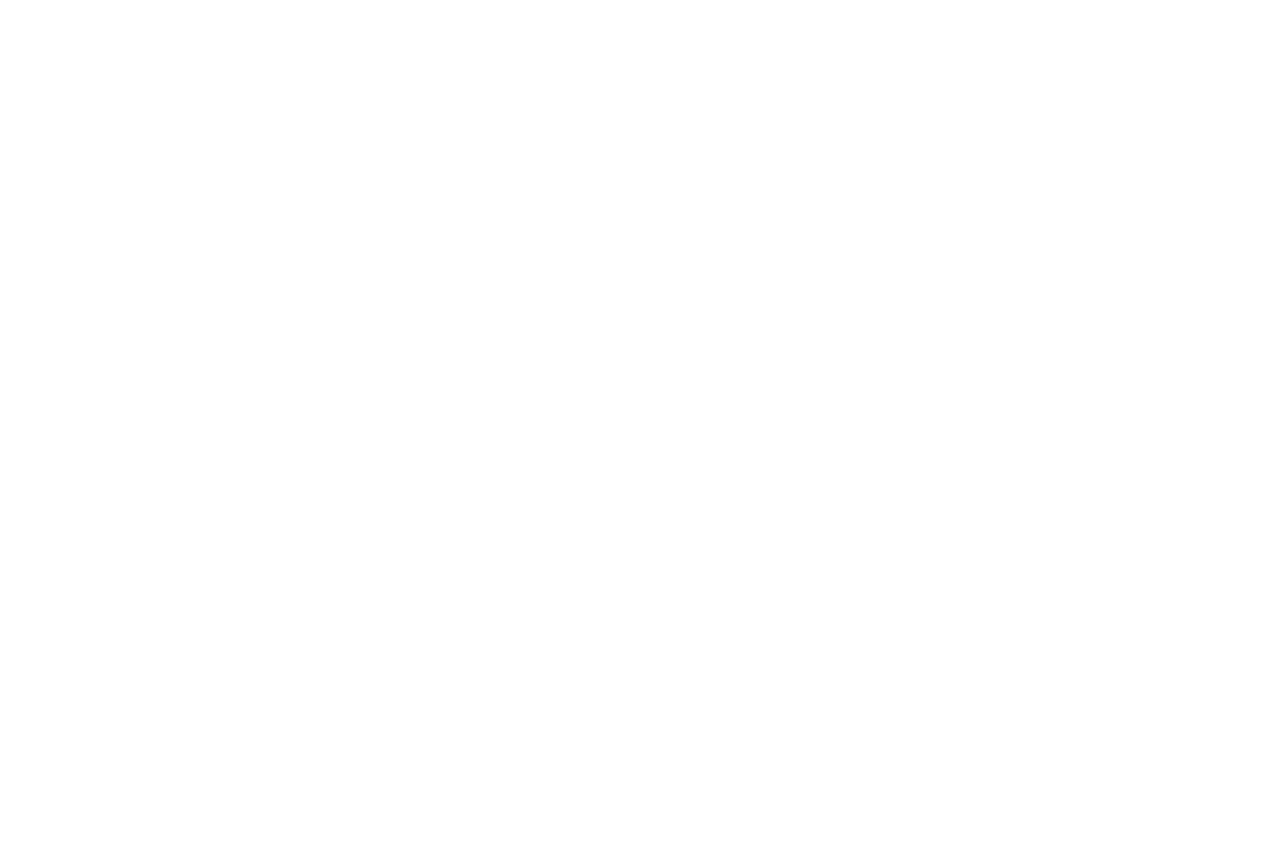
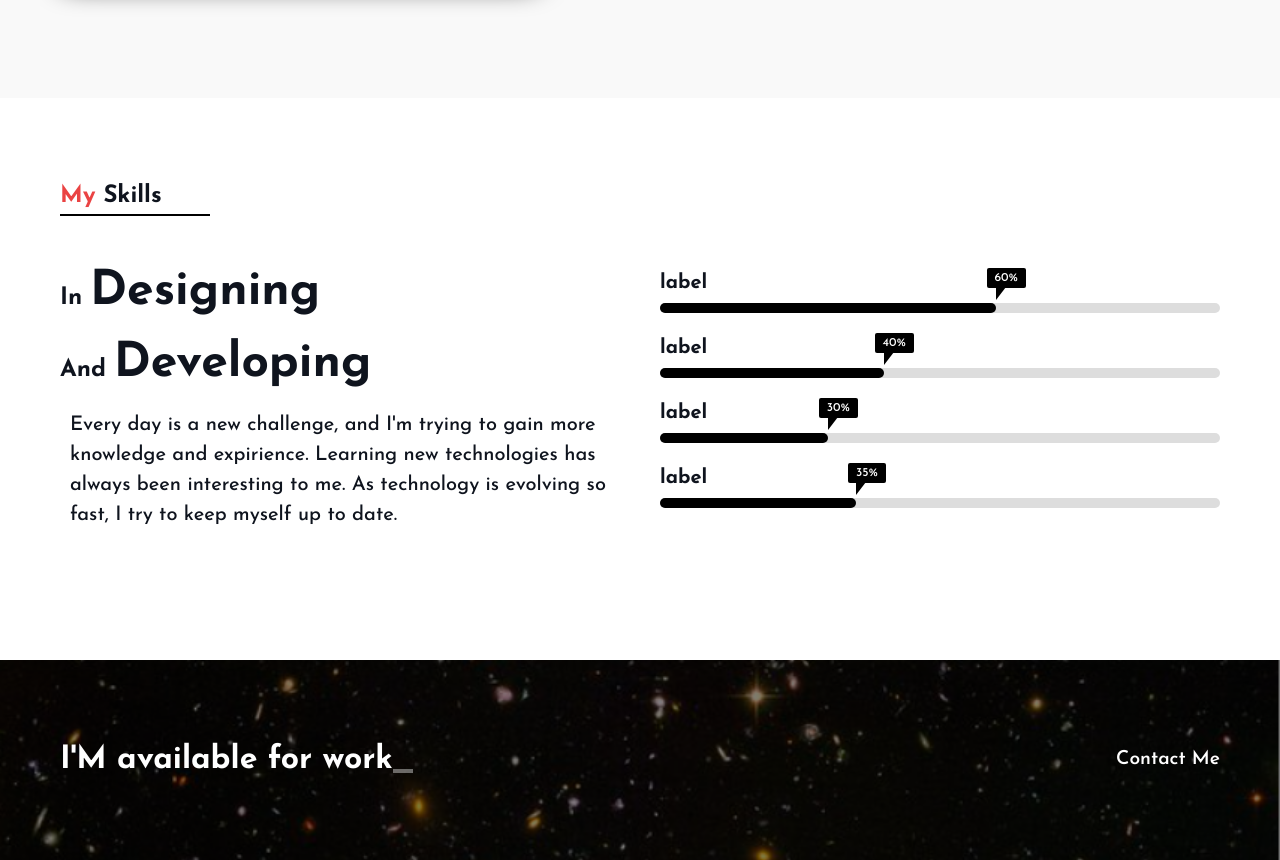
Before and after one commit to bulbulenallan/personal-portfolio, a React (Create React App) app: page / in a window 1280 px wide. Shown: the part 1574-2434 px from the top of the page. Before the commit the page ends 1552 px from the top, so only its background shows below. Built offline with nearby package versions, Linux system fonts and the light colour scheme.

Commit message:
added the skills section

```diff
--- a/src/App.js
+++ b/src/App.js
@@ -2,6 +2,7 @@
 import About from './components/About/About';
 import Home from './components/Home/Home';
 import Navbar from './components/Navbar/Navbar'; // Correct the import statement to include 'Home'
+import Skills from './components/Skills/Skills';
 
 function App() {
   return (
@@ -10,6 +11,7 @@
       <main>
       <Home/>
       <About/>
+      <Skills/>
       </main>
 
     </>
--- a/src/components/About/About.jsx
+++ b/src/components/About/About.jsx
@@ -13,7 +13,7 @@
             </div>
             <div className="grid">
                 <div className={styles['about-img']}>
-                    <img src="./images/ak.jpg" alt="Allan Kipchumba" />
+                    <img src="./images/c.jpeg" alt="Allan Kipchumba" />
                 </div>
                 <div className={styles['about-content']}>
 
--- a/src/components/Navbar/Navbar.jsx
+++ b/src/components/Navbar/Navbar.jsx
@@ -5,6 +5,7 @@
 const navLinks = [
     {id:"home",label:"Home"},
     {id:"about",label:"About"},
+    {id:"skills",label:"Skills"},
     {id:"portfolio",label:"Portfolio"},
     {id:"testimonials",label:"Testimonials"},
     {id:"contact",label:"Contact"},
--- /dev/null
+++ b/src/components/Reveal/Reveal.jsx
@@ -0,0 +1,36 @@
+import React, { useEffect, useRef } from 'react'
+
+const Reveal = ({children, threshold}) => {
+    const sectionRef = useRef(null);
+    useEffect(() => {
+        const options = {
+            rootMargin:"0px",
+            threshold: threshold || 0.1,
+        };
+
+        const callback = (entries, observer) =>{
+            entries.forEach((entry) => {
+                if (entry.isIntersecting){
+                    sectionRef.current.style.transform = "translateY(0px)";
+                    sectionRef.current.style.opacity = "1";
+                    observer.unobserve(entry.target);
+
+                }
+            });
+        };
+
+        const observer = new IntersectionObserver(callback,options);
+
+        observer.observe(sectionRef.current);
+
+        return () => {
+            observer.disconnect();
+        }
+
+    }, [threshold])
+  return (
+    <div ref={sectionRef} className="reveal">{children}</div>
+  )
+}
+
+export default Reveal
--- /dev/null
+++ b/src/components/Skills/SkillBar/SkillBar.jsx
@@ -0,0 +1,17 @@
+import React from 'react';
+import styles from './SkillBar.module.css';
+
+const SkillBar = ({label, percentage, style}) => {
+  return (
+    <div className={styles.bar}>
+        <div className={styles.label}>
+            <span>label</span>
+        </div>
+        <div className={style}>
+            <span data-percentage={percentage}></span>
+        </div>
+    </div>
+  )
+}
+
+export default SkillBar
--- /dev/null
+++ b/src/components/Skills/SkillBar/SkillBar.module.css
@@ -0,0 +1,15 @@
+.bar{
+    margin: 20px 0;
+}
+
+.bar:first-child{
+    margin-top: 0;
+}
+
+.label{
+    margin-bottom: 5px;
+}
+.label span{
+    font-weight: 700;
+    font-size: 1.25rem;
+}
--- /dev/null
+++ b/src/components/Skills/Skills.jsx
@@ -0,0 +1,106 @@
+import React, { useEffect, useRef, useState } from 'react';
+import styles from './Skills.module.css';
+import SkillBar from './SkillBar/SkillBar';
+import Reveal from '../Reveal/Reveal';
+
+const skillsData =[
+    {
+        label:'JavaScript',
+        percentage: 60,
+        style: `${styles['progress-line']} ${styles.js}`
+    },
+    {
+        label:'React',
+        percentage: 40,
+        style: `${styles['progress-line']} ${styles.react}`
+    },
+    {
+        label:'Next.js',
+        percentage: 30,
+        style: `${styles['progress-line']} ${styles.next}`
+    },
+    {
+        label:'TypeScript',
+        percentage: 35,
+        style: `${styles['progress-line']} ${styles.ts}`
+    }
+]
+
+const Skills = () => {
+    const [isIntersected, setIsIntersected] = useState(false);
+    const sectionRef = useRef(null);
+    useEffect(() => {
+        const options ={
+            rootMargin:'0px',
+            threshold: 0.15,
+        };
+        const handleIntersection =(entries, observer) => {
+            const [entry] = entries;
+            if (entry.isIntersecting){
+                setIsIntersected(true);
+                observer.unobserve(entry.target);
+            }
+        }
+        const observer = new IntersectionObserver(handleIntersection, options);
+        observer.observe(sectionRef.current);
+
+        return () =>{
+            observer.disconnect();
+        }
+    }, [])
+  return (
+    <section id='skills' className={styles.skills} ref={sectionRef}>
+        <Reveal>
+        <div className="container">
+            <div className={styles.tittle}>
+                <h2>
+                    <span>My</span> Skills
+                </h2>
+                <hr />
+            </div>
+            <div className={`grid ${styles['skills-grid']}`}>
+                <div className={styles.content}>
+                    <h1>
+                        In <span>Designing</span> <br />
+                        And <span>Developing</span>
+                    </h1>
+                    <p>
+                        Every day is a new challenge, and I'm
+                        trying to gain more knowledge and
+                        expirience. Learning new
+                        technologies has always been
+                        interesting to me. As technology is
+                        evolving so fast, I try to keep myself
+                        up to date.
+                    </p>
+                </div>
+                <div className={styles['skills-bar']}>
+                    {skillsData.map(skill => (
+                        <SkillBar
+                        key={skill.label}
+                        label={skill.label}
+                        percentage={skill.percentage}
+                        style= {isIntersected ? skill.style : ''}
+                        />
+                    ))}
+                </div>
+            </div>
+
+        </div>
+        <div className={styles.bottom}>
+            <div className={`${styles.flex} container`}>
+                <div>
+                    <h3>I'M available for work</h3>
+                </div>
+                <div>
+                    <a href="#contact">Contact Me</a>
+                </div>
+
+            </div>
+        </div>
+        </Reveal>
+    </section>
+  )
+}
+
+export default Skills
--- /dev/null
+++ b/src/components/Skills/Skills.module.css
@@ -0,0 +1,201 @@
+.skills{
+    padding-top: 5rem;
+}
+.title{
+    text-align: start;
+    font-size: 1.5rem;
+}
+.tittle span{
+    color: var(--danger-color);
+}
+.tittle hr{
+    width: 80px;
+    padding: 0 74px;
+    border: 1px solid #000;
+}
+
+.skills-grid{
+    grid-template-columns: repeat(2, 1fr);
+}
+
+.content h1 > span{
+    font-size: 3rem;
+}
+.content p{
+    font-size: 20px;
+}
+
+.progress-line{
+    height: 10px;
+    width: 100%;
+    background-color: #ddd;
+    position: relative;
+    transform: scaleX(1);
+    border-radius: 10px;
+}
+
+.progress-line span{
+    height: 100%;
+    position: absolute;
+    border-radius: 10px;
+    transform: scaleX(0);
+    transform-origin: left;
+    background-color: #000;
+    animation: progressBar 4s cubic-bezier(0,0,0,0.1) forwards;
+}
+.progress-line.js span{
+    width: 60%;
+}
+.progress-line.react span{
+    width: 40%;
+}
+.progress-line.next span{
+    width: 30%;
+}
+.progress-line.ts span{
+    width: 35%;
+}
+.progress-line span::before{
+    content: '';
+    position: absolute;
+    top: -16px;
+    right: -10px;
+    height: 0;
+    width: 0;
+    border-left: 0px solid transparent;
+    border-right: 10px solid transparent;
+    border-top: 13px solid #000;
+    transform: translateX(50deg);
+    opacity: 0;
+    animation: percentage 0.5s 1.5s linear forwards;
+}
+.progress-line span::after{
+    position: absolute;
+    top: -35px;
+    right: -30px;
+    font-weight: 500;
+    background-color: #000;
+    color: #fff;
+    padding: 1px 8px;
+    font-size: 12px;
+    border-radius: 2px;
+    opacity: 0;
+    animation: percentage 0.5s 1.5s linear forwards;
+}
+.progress-line.js span::after{
+    content: '60%';
+}
+.progress-line.react span::after{
+    content: '40%';
+}
+.progress-line.next span::after{
+    content: '30%';
+}
+.progress-line.ts span::after{
+    content: '35%';
+}
+
+.bottom{
+    position: relative;
+    background: url("../../../public/images/bottom.png")
+    no-repeat center
+      center/cover;
+      color: #fff;
+      margin-top: 5rem;
+
+}
+.bottom::before{
+    content: '';
+    position: absolute;
+    top: 0;
+    left: 0;
+    right: 0;
+    bottom: 0;
+    background-color: rgba(0,0 , 0, 0.5);
+    mix-blend-mode: multiply;
+}
+.flex {
+    display: flex;
+    justify-content: space-between;
+    align-items: center;
+    height: 200px;
+}
+.flex h3{
+    font-size: 2rem;
+    mix-blend-mode: screen;
+    position: relative;
+}
+
+.flex h3::before{
+    content: '';
+    position: absolute;
+    width: 20px;
+    height: 4px;
+    background-color: #fff;
+    bottom: 11px;
+    left: 100%;
+    opacity: 1;
+    animation: blink 0.9s infinite;
+}
+
+.flex a{
+    position: relative;
+    color: #fff;
+    font-size: 1.2rem;
+    font-weight: 600;
+    mix-blend-mode: screen;
+}
+.flex a::after{
+    content: '';
+    position: absolute;
+    bottom: -5px;
+    left: 0;
+    width: 100%;
+    border: 1.8px solid #fff;
+    transform: scaleX(0);
+    transition:  transform 0.6s cubic-bezier(0.19, 1, 0.22, 1);
+    transform-origin: right center;
+}
+.flex a:hover::after{
+    transform: scaleX(1);
+    transform-origin: left center;
+    transition-duration: 0.2s;
+}
+
+
+
+@keyframes progressBar {
+    100%{
+        transform: scaleX(1);
+    }
+}
+@keyframes percentage {
+    100%{
+        opacity: 1;
+    }
+}
+
+@keyframes blink{
+    0%{
+        opacity: 1;
+    }
+   50%{
+        opacity: 0;
+    }
+    100%{
+        opacity: 1;
+    }
+}
+@media screen and (max-width: 768px) {
+    .skills-grid{
+        grid-template-columns: 1fr;
+    }
+    .flex{
+        flex-direction: column;
+        justify-content: center;
+        gap: 10px;
+    }
+    .flex h3{
+        font-size: 1.5rem;
+    }
+}
```
Also changed, not shown: public/images/bottom.png (added).
